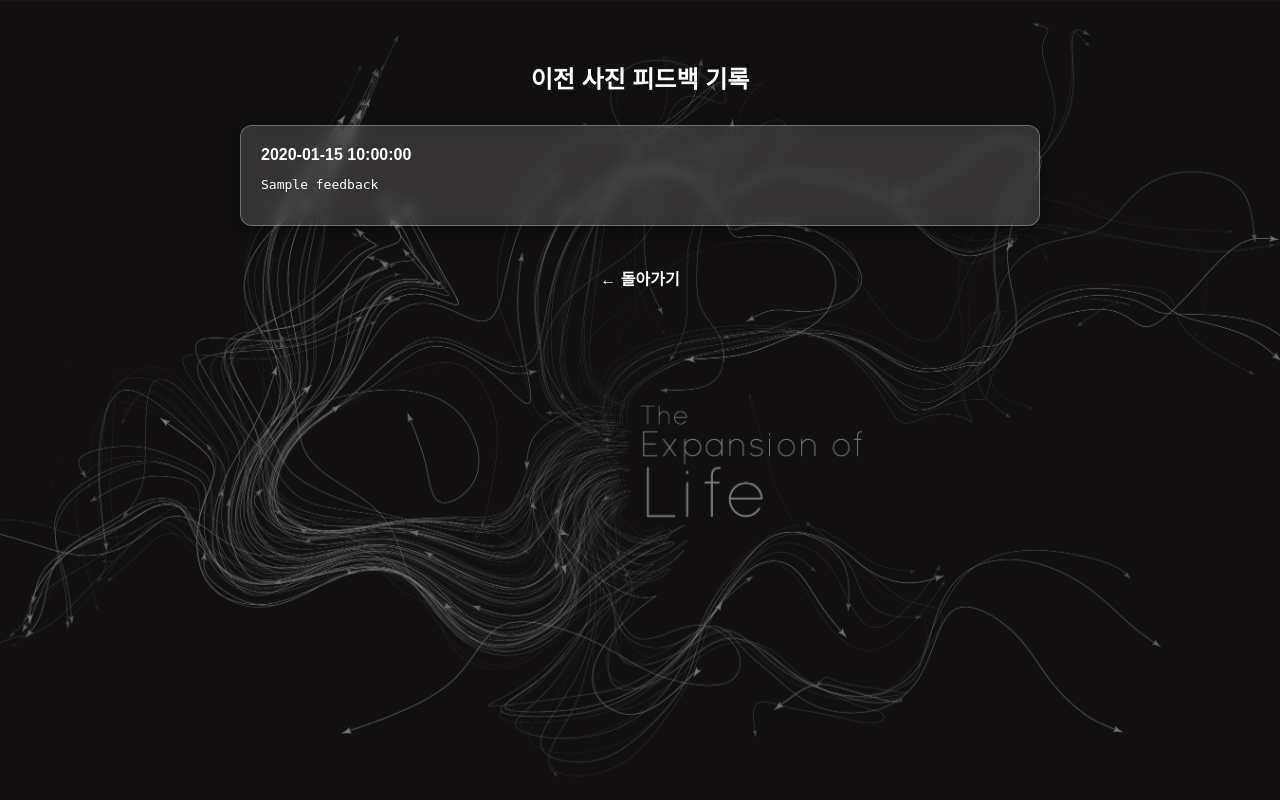
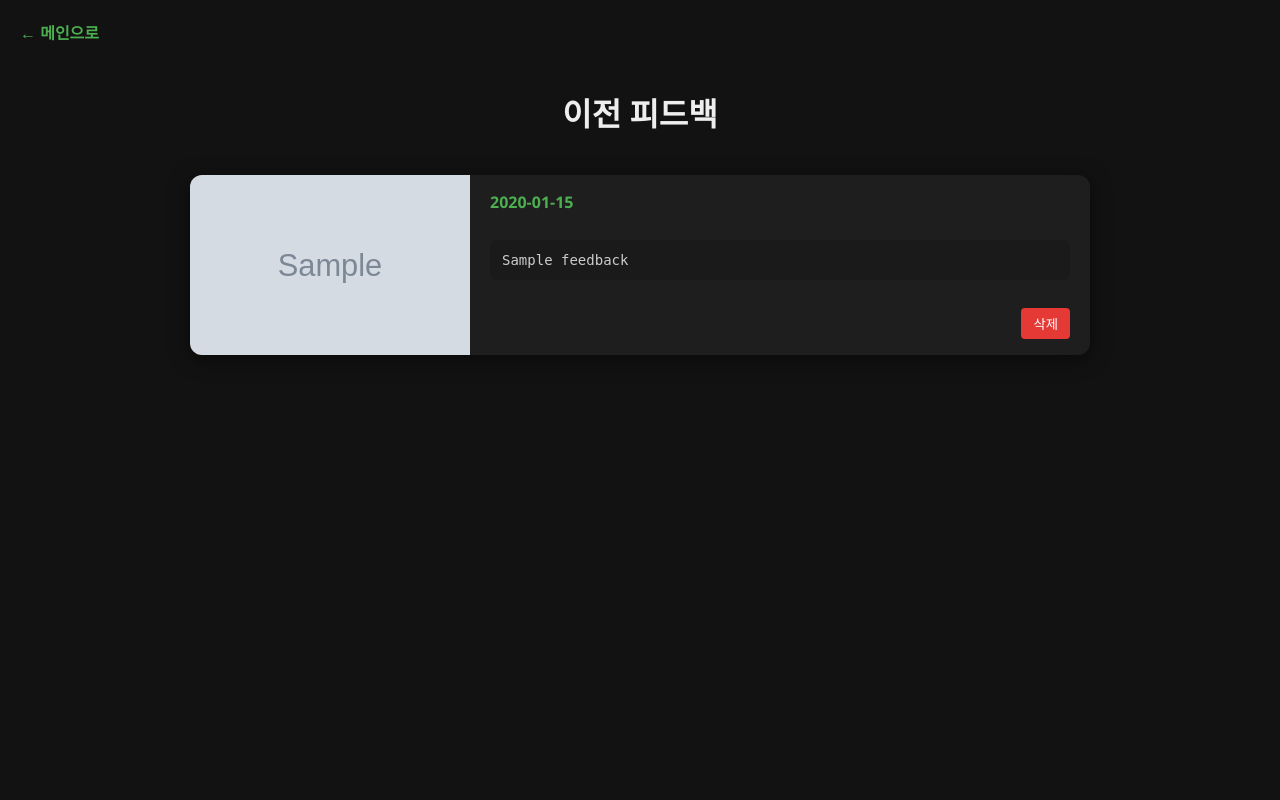
Before and after one commit to JangGandhi/photo-feedback-ollama, a Flask app: template templates/history.html in a window 1280 px wide. Run offline with Flask 3, Linux system fonts and the light colour scheme; the template is opened without the code that fills it: most values are stand-ins (such as "Sample title", 1, 10 or a date in 2020); grey boxes marked "Sample" are stand-in pictures.

Commit message:
csj200111

```diff
--- a/app.py
+++ b/app.py
@@ -1,4 +1,4 @@
-# 통합 서버: 업로드 → AI 피드백 → 필터 추천 → 필터 적용 → 이전 피드백 확인
+# 통합 서버: 업로드 → AI 피드백 → 필터 추천 → 필터 적용 → 이전 피드백 확인 + 로그기록 초기화
 from flask import Flask, request, render_template, redirect, url_for
 import os
 import requests
@@ -6,7 +6,7 @@ import base64
 import json
 import datetime
 from werkzeug.utils import secure_filename
-from PIL import Image, ImageFilter, ImageEnhance
+from PIL import Image, ImageFilter, ImageEnhance, ExifTags
 
 app = Flask(__name__)
 UPLOAD_FOLDER = 'static/uploads'
@@ -25,9 +25,25 @@ FILTER_MAP = {
     "SMOOTH": ImageFilter.SMOOTH
 }
 
-# 상태 저장 변수
 CURRENT_FILENAME = None
 CURRENT_FILTER = None
+
+def fix_image_orientation(image):
+    try:
+        exif = image._getexif()
+        if exif is not None:
+            orientation_key = [k for k, v in ExifTags.TAGS.items() if v == "Orientation"]
+            if orientation_key:
+                orientation = exif.get(orientation_key[0])
+                if orientation == 3:
+                    image = image.rotate(180, expand=True)
+                elif orientation == 6:
+                    image = image.rotate(270, expand=True)
+                elif orientation == 8:
+                    image = image.rotate(90, expand=True)
+    except Exception:
+        pass
+    return image
 
 @app.route('/')
 def index():
@@ -40,13 +56,11 @@ def evaluate():
     if not file:
         return redirect(url_for('index'))
 
-    # 파일 저장
     filename = datetime.datetime.now().strftime("%Y%m%d_%H%M%S_") + secure_filename(file.filename)
     filepath = os.path.join(app.config['UPLOAD_FOLDER'], filename)
     file.save(filepath)
     CURRENT_FILENAME = filename
 
-    # 평가 프롬프트
     if os.path.exists(LOG_FILE):
         with open(LOG_FILE, 'r', encoding='utf-8') as f:
             previous_feedback = f.read()
@@ -57,15 +71,11 @@ def evaluate():
         만약 개선된 부분이 없다면, 그 사실도 솔직하고 냉정하게 판단하여 서술할 것.
 
         반드시 한글로 응답할 것.
-        반드시 다음 JSON 형식에 맞춰 응답할 것: {{
-        "overall_grade": "A+" | "A" | "B+" | "B" | "C+" | "C" | "D+" | "D"
-        "overall_feedback": "사용자가 올린 사진이 어떤 내용인지 분석하고 이에 대한 감상평을 작성할 것. 셔터 속도, 조리개 값, ISO는 절대 언급하지 말 것."
-        "shutter_speed_score": "셔터 속도만을 기준으로 평가하고 점수를 부여할 것. 1~10 사이의 정수만 작성할 것."
-        "shutter_speed_comment": "셔터 속도만을 기준으로 평가하고 설명할 것. 조리개 값, ISO는 절대 언급하지 말 것."
-        "aperture_score": "조리개 값만을 기준으로 평가하고 점수를 부여할 것. 1~10 사이의 정수만 작성할 것."
-        "aperture_comment": "조리개 값만을 기준으로 평가하고 설명할 것. 셔터 속도, ISO는 절대 언급하지 말 것."
-        "iso_score": "ISO만을 기준으로 평가하고 점수를 부여할 것. 1~10 사이의 정수만 작성할 것."
-        "iso_comment": "ISO만을 기준으로 평가하고 설명할 것. 셔터 속도, 조리개 값은 절대 언급하지 말 것."
+        반드시 다음 형식에 맞춰 응답할 것: {{
+        총점 : "S ~ D 사이의 등급에서 점수를 매길것"
+        조리개 : "점수" "느낀점 밑 개선점"
+        iso : "점수" "느낀점 밑 개선점"
+        셔터속도 : "점수" "느낀점 밑 개선점"
         }}
         절대로 항목을 섞지 말것.
         모든 항목을 채울 것.
@@ -74,31 +84,25 @@ def evaluate():
     else:
         prompt = f"""
         반드시 한글로 응답할 것.
-        반드시 다음 JSON 형식에 맞춰 응답할 것: {{
-        "overall_grade": "A+" | "A" | "B+" | "B" | "C+" | "C" | "D+" | "D"
-        "overall_feedback": "사용자가 올린 사진이 어떤 내용인지 분석하고 이에 대한 감상평을 작성할 것. 셔터 속도, 조리개 값, ISO는 절대 언급하지 말 것."
-        "shutter_speed_score": "셔터 속도만을 기준으로 평가하고 점수를 부여할 것. 1~10 사이의 정수만 작성할 것."
-        "shutter_speed_comment": "셔터 속도만을 기준으로 평가하고 설명할 것. 조리개 값, ISO는 절대 언급하지 말 것."
-        "aperture_score": "조리개 값만을 기준으로 평가하고 점수를 부여할 것. 1~10 사이의 정수만 작성할 것."
-        "aperture_comment": "조리개 값만을 기준으로 평가하고 설명할 것. 셔터 속도, ISO는 절대 언급하지 말 것."
-        "iso_score": "ISO만을 기준으로 평가하고 점수를 부여할 것. 1~10 사이의 정수만 작성할 것."
-        "iso_comment": "ISO만을 기준으로 평가하고 설명할 것. 셔터 속도, 조리개 값은 절대 언급하지 말 것."
+        반드시 다음 형식에 맞춰 응답할 것: {{
+        총점 : "S ~ D 사이의 등급에서 점수를 매길것"
+        조리개 : "점수" "느낀점 밑 개선점"
+        iso : "점수" "느낀점 밑 개선점"
+        셔터속도 : "점수" "느낀점 밑 개선점"
         }}
         절대로 항목을 섞지 말것.
         모든 항목을 채울 것.
         문장을 출력하기 전에 한글이 어색하지 않은지 검토하고 한 번 더 수정할 것.
         """
 
-    # 피드백 요청
-    feedback = analyze_with_llava(filepath, prompt)
+    feedback = get_llava_response(filepath, prompt)
     with open(LOG_FILE, 'w', encoding='utf-8') as f:
-        f.write(json.dumps(feedback, ensure_ascii=False, indent=2))
+        f.write(feedback)
     save_history(filename, feedback)
 
-    # 필터 추천
     filter_prompt = """
 당신은 사진 전문가입니다. 아래 이미지를 보고 다음 중 하나의 필터를 추천하고 그 이유를 설명하세요.
-가능한 필터: [\"BLUR\", \"SHARPEN\", \"DETAIL\", \"EDGE_ENHANCE\", \"SMOOTH\"]
+가능한 필터: ["BLUR", "SHARPEN", "DETAIL", "EDGE_ENHANCE", "SMOOTH"]
 
 아래 JSON 형식으로만 출력하세요. 또한 reason을 출력할때는 반드시 한국어로 설명해줘:
 {
@@ -106,9 +110,20 @@ def evaluate():
   "reason": "왜 이 필터를 추천하는지 한글로 설명해줘."
 }
 """
-    analysis = analyze_with_llava(filepath, filter_prompt)
-    CURRENT_FILTER = analysis.get("recommended_filter", "").strip().upper() if analysis else None
-    reason = analysis.get("reason", "없음") if analysis else "분석 실패"
+    analysis = get_llava_response(filepath, filter_prompt)
+    recommended = None
+    reason = "없음"
+    try:
+        import re
+        m = re.search(r'"recommended_filter"\s*:\s*"([^"]+)"', analysis)
+        if m:
+            recommended = m.group(1).strip().upper()
+        m2 = re.search(r'"reason"\s*:\s*"([^"]+)"', analysis)
+        if m2:
+            reason = m2.group(1).strip()
+    except Exception:
+        pass
+    CURRENT_FILTER = recommended
 
     return render_template('result.html', image_path=filepath, feedback=feedback,
                            filter_name=CURRENT_FILTER, reason=reason)
@@ -127,6 +142,7 @@ def apply_filter():
 
     try:
         img = Image.open(original_path)
+        img = fix_image_orientation(img)
         if CURRENT_FILTER == "BLUR":
             filtered = img.filter(ImageFilter.GaussianBlur(radius=8))
         elif CURRENT_FILTER == "SHARPEN":
@@ -153,12 +169,56 @@ def history():
     entries.sort(key=lambda x: x['timestamp'], reverse=True)
     return render_template('history.html', entries=entries)
 
-def analyze_with_llava(image_path, prompt):
+@app.route('/detail/<filename>')
+def detail(filename):
+    entries = load_history()
+    entry = next((e for e in entries if e['filename'] == filename), None)
+    if not entry:
+        return "해당 피드백이 존재하지 않습니다.", 404
+    image_path = os.path.join(app.config['UPLOAD_FOLDER'], filename)
+    return render_template('detail.html', image_path=image_path, feedback=entry['feedback'], timestamp=entry['timestamp'])
+
+@app.route('/delete_history/<filename>', methods=['POST'])
+def delete_history(filename):
+    entries = load_history()
+    entries = [e for e in entries if e['filename'] != filename]
+    with open(HISTORY_FILE, 'w', encoding='utf-8') as f:
+        json.dump(entries, f, ensure_ascii=False, indent=2)
+    image_path = os.path.join(app.config['UPLOAD_FOLDER'], filename)
+    try:
+        if os.path.exists(image_path):
+            os.remove(image_path)
+    except Exception:
+        pass
+    return redirect(url_for('history'))
+
+@app.route('/reset_logs', methods=['POST'])
+def reset_logs():
+    # 피드백 로그 파일 삭제
+    try:
+        if os.path.exists(LOG_FILE):
+            os.remove(LOG_FILE)
+    except Exception:
+        pass
+    # 히스토리 로그 파일 삭제
+    try:
+        if os.path.exists(HISTORY_FILE):
+            os.remove(HISTORY_FILE)
+    except Exception:
+        pass
+    # 업로드된 이미지 폴더의 모든 파일 삭제(필요시 주석 해제)
+    # for filename in os.listdir(UPLOAD_FOLDER):
+    #     path = os.path.join(UPLOAD_FOLDER, filename)
+    #     if os.path.isfile(path):
+    #         os.remove(path)
+    return redirect(url_for('index'))
+
+def get_llava_response(image_path, prompt):
     with open(image_path, 'rb') as f:
         encoded_image = base64.b64encode(f.read()).decode('utf-8')
 
     response = requests.post(
-        "http://192.168.219.107:11434/api/generate",
+        "http://localhost:11434/api/generate",
         json={
             "model": "llava",
             "prompt": prompt,
@@ -174,18 +234,9 @@ def analyze_with_llava(image_path, prompt):
             try:
                 data = json.loads(line.decode('utf-8'))
                 full_text += data.get("response", "")
-            except:
+            except Exception:
                 continue
-
-    try:
-        json_start = full_text.find("{")
-        json_end = full_text.rfind("}") + 1
-        json_str = full_text[json_start:json_end]
-        return json.loads(json_str)
-    except Exception as e:
-        print("LLaVA 응답 파싱 실패:", e)
-        print("응답 원문:\n", full_text)
-        return {"error": "파싱 실패", "raw_response": full_text}
+    return full_text.strip()
 
 def save_history(filename, feedback):
     entry = {
--- a/templates/history.html
+++ b/templates/history.html
@@ -2,87 +2,131 @@
 <html lang="ko">
 <head>
   <meta charset="UTF-8">
-  <title>이전 피드백 기록</title>
+  <title>히스토리</title>
   <style>
-    html, body {
-      height: 100%;
-      margin: 0;
-      padding: 0;
-      font-family: sans-serif;
-      color: #fff;
-      background-image: url("../static/background3.jpg");
-      background-size: cover;
-      background-position: center;
-      background-repeat: no-repeat;
-      background-attachment: fixed;
+    body {
+      background-color: #121212;
+      color: #eee;
+      font-family: 'Segoe UI', sans-serif;
+      padding: 60px 20px;
     }
 
-    .overlay {
-      background-color: rgba(0, 0, 0, 0.5);
-      min-height: 100vh;
-      height: 100%;
-      padding: 40px;
-      box-sizing: border-box;
+    h1 {
+      text-align: center;
+      margin-bottom: 40px;
     }
 
-    h2 {
-      text-align: center;
-      margin-bottom: 30px;
-    }
-
-    ul {
-      max-width: 800px;
-      margin: 0 auto;
-      padding: 0;
-      list-style: none;
-    }
-
-    li {
-        background-color: rgba(255, 255, 255, 0.15);
-        color: #fff;
-        padding: 20px;
-        border-radius: 12px;
-        margin-bottom: 20px;
-        box-shadow: 0 4px 20px rgba(0,0,0,0.4);
-        backdrop-filter: blur(6px);
-        border: 1px solid rgba(255, 255, 255, 0.3);
-    }
-
-    pre {
-      white-space: pre-wrap;
-      word-break: break-word;
-    }
-
-    a {
-      display: block;
-      text-align: center;
-      margin-top: 40px;
+    .back-link {
+      position: fixed;
+      top: 20px;
+      left: 20px;
+      color: #4caf50;
       text-decoration: none;
-      color: #fff;
       font-weight: bold;
     }
 
-    a:hover {
-      text-decoration: underline;
+    .timeline {
+      display: flex;
+      flex-direction: column;
+      gap: 30px;
+      max-width: 900px;
+      margin: 0 auto;
+    }
+
+    .timeline-item {
+      display: flex;
+      flex-direction: row;
+      background-color: #1e1e1e;
+      border-radius: 12px;
+      box-shadow: 0 4px 20px rgba(0,0,0,0.5);
+      overflow: hidden;
+      transition: transform 0.2s ease;
+    }
+
+    .timeline-item:hover {
+      transform: scale(1.01);
+    }
+
+    .timeline-image {
+      flex: 0 0 280px;
+      height: 180px;
+    }
+
+    .timeline-image img {
+      width: 100%;
+      height: 100%;
+      object-fit: cover;
+      display: block;
+    }
+
+    .timeline-content {
+      flex: 1;
+      padding: 16px 20px;
+      display: flex;
+      flex-direction: column;
+      justify-content: space-between;
+    }
+
+    .timeline-content h3 {
+      margin: 0;
+      color: #4caf50;
+      font-size: 16px;
+      margin-bottom: 8px;
+    }
+
+    .timeline-content pre {
+      white-space: pre-wrap;
+      background: #1a1a1a;
+      padding: 12px;
+      border-radius: 6px;
+      color: #ccc;
+      font-size: 14px;
+      margin: 0;
+    }
+
+    .delete-form {
+      margin-top: 10px;
+      text-align: right;
+    }
+
+    .delete-form button {
+      background-color: #e53935;
+      border: none;
+      padding: 6px 12px;
+      color: white;
+      border-radius: 4px;
+      cursor: pointer;
     }
   </style>
 </head>
 <body>
-  <div class="overlay">
-    <h2>이전 사진 피드백 기록</h2>
-    {% if entries %}
-      <ul>
-        {% for entry in entries %}
-          <li>
-            <strong>{{ entry.timestamp }}</strong><br>
-            <pre>{{ entry.feedback }}</pre>
-          </li>
-        {% endfor %}
-      </ul>
-    {% else %}
-      <p style="text-align:center;">기록된 피드백이 없습니다.</p>
+
+<a href="/" class="back-link">← 메인으로</a>
+
+<h1>이전 피드백</h1>
+
+<div class="timeline">
+  {% for entry in entries %}
+    {% if not entry.filename.startswith('filtered_') %}
+    <div class="timeline-item">
+      <div class="timeline-image">
+        <a href="{{ url_for('detail', filename=entry.filename) }}">
+          <img src="{{ url_for('static', filename='uploads/' + entry.filename) }}" alt="분석 이미지">
+        </a>
+      </div>
+
+      <div class="timeline-content">
+        <h3>{{ entry.timestamp[:10] }}</h3>
+        <pre>{{ entry.feedback }}</pre>
+
+        <form class="delete-form" action="{{ url_for('delete_history', filename=entry.filename) }}" method="post" onsubmit="return confirm('정말 삭제하시겠습니까?');">
+          <button type="submit">삭제</button>
+        </form>
+      </div>
+    </div>
     {% endif %}
-    <a href="/">← 돌아가기</a>
-  </div>
+  {% endfor %}
+</div>
+
 </body>
 </html>
--- a/templates/index.html
+++ b/templates/index.html
@@ -88,6 +88,11 @@
       <form action="/history" method="get">
         <button class="button" style="margin-top: 10px;">이전 피드백 확인</button>
       </form>
+
+      <!-- 로그기록 초기화 버튼 추가 -->
+      <form action="/reset_logs" method="post" onsubmit="return confirm('정말 모든 로그를 초기화하시겠습니까?');">
+        <button type="submit" class="button" style="background-color:#e53935; margin-top:10px;">로그기록 초기화</button>
+      </form>
     </div>
   </div>
 
```
Also changed, not shown: templates/detail.html (added, +94 -0 lines), README.md, static/uploads/20250620_085034_background1.jpg (deleted), static/uploads/filtered_20250620_232716_KakaoTalk_Photo_2025-06-20-00-12-57.jpeg (deleted), 3 other files.
